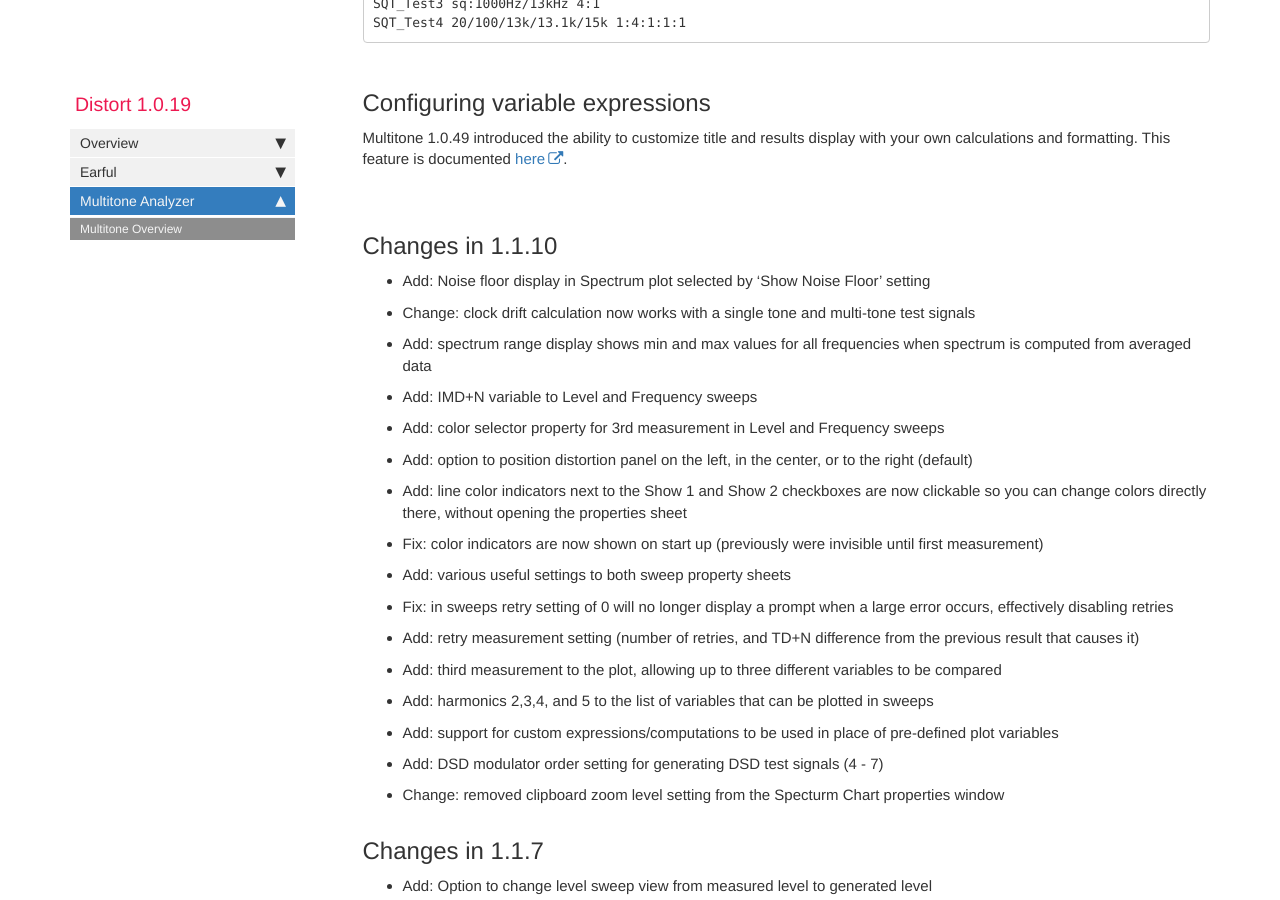
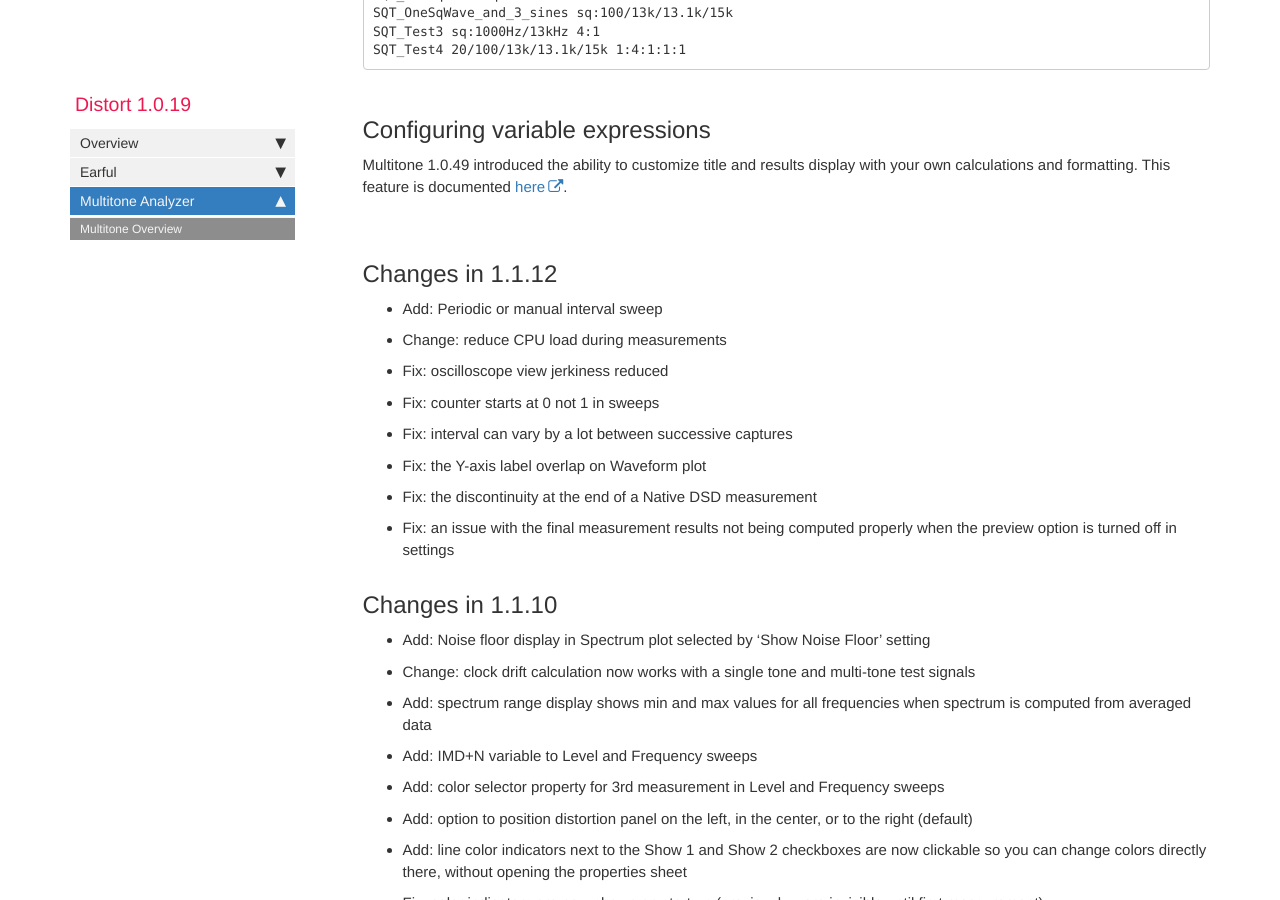
Before and after one commit to pkane2001/Distort, a Jekyll site: the page built from docs/multitone.md, in a window 1280 px wide and 900 px high, scrolled down 6919 px. Built offline with Jekyll 4.4.1, drawn with Linux system fonts in a browser that asks for light colours; nearby versions of some CDN libraries; our own code applies the rules of GitHub Pages for plain Markdown files; comment, search, counter and statistics services are not loaded; some of the changed text lies outside the part shown.

Commit message:
Update to v1.1.12

```diff
--- a/docs/multitone.md
+++ b/docs/multitone.md
@@ -21,9 +21,9 @@ comments: true
 <br>
 
 ## Download Multitone
-<a href="MultitoneSetup.zip">Download Multitone for 64-bit Windows v1.1.10  &nbsp;&nbsp; <input type="image" id="ma" alt="Multitone" src="images/multitone_logo.png" width="30" align="top" />   </a>
+<a href="MultitoneSetup.zip">Download Multitone for 64-bit Windows v1.1.12  &nbsp;&nbsp; <input type="image" id="ma" alt="Multitone" src="images/multitone_logo.png" width="30" align="top" />   </a>
 
-<input type="hidden" id="version" name="version" value="1.1.10"/>
+<input type="hidden" id="version" name="version" value="1.1.12"/>
 
 
 
@@ -154,6 +154,17 @@ Multitone 1.0.49 introduced the ability to customize title and results display w
 
 <br>
 
+
+
+## Changes in 1.1.12
+* Add: Periodic or manual interval sweep
+* Change: reduce CPU load during measurements
+* Fix: oscilloscope view jerkiness reduced
+* Fix: counter starts at 0 not 1 in sweeps
+* Fix: interval can vary by a lot between successive captures
+* Fix: the Y-axis label overlap on Waveform plot
+* Fix: the discontinuity at the end of a Native DSD measurement
+* Fix: an issue with the final measurement results not being computed properly when the preview option is turned off in settings
 
 ## Changes in 1.1.10
 * Add: Noise floor display in Spectrum plot selected by 'Show Noise Floor' setting
```
